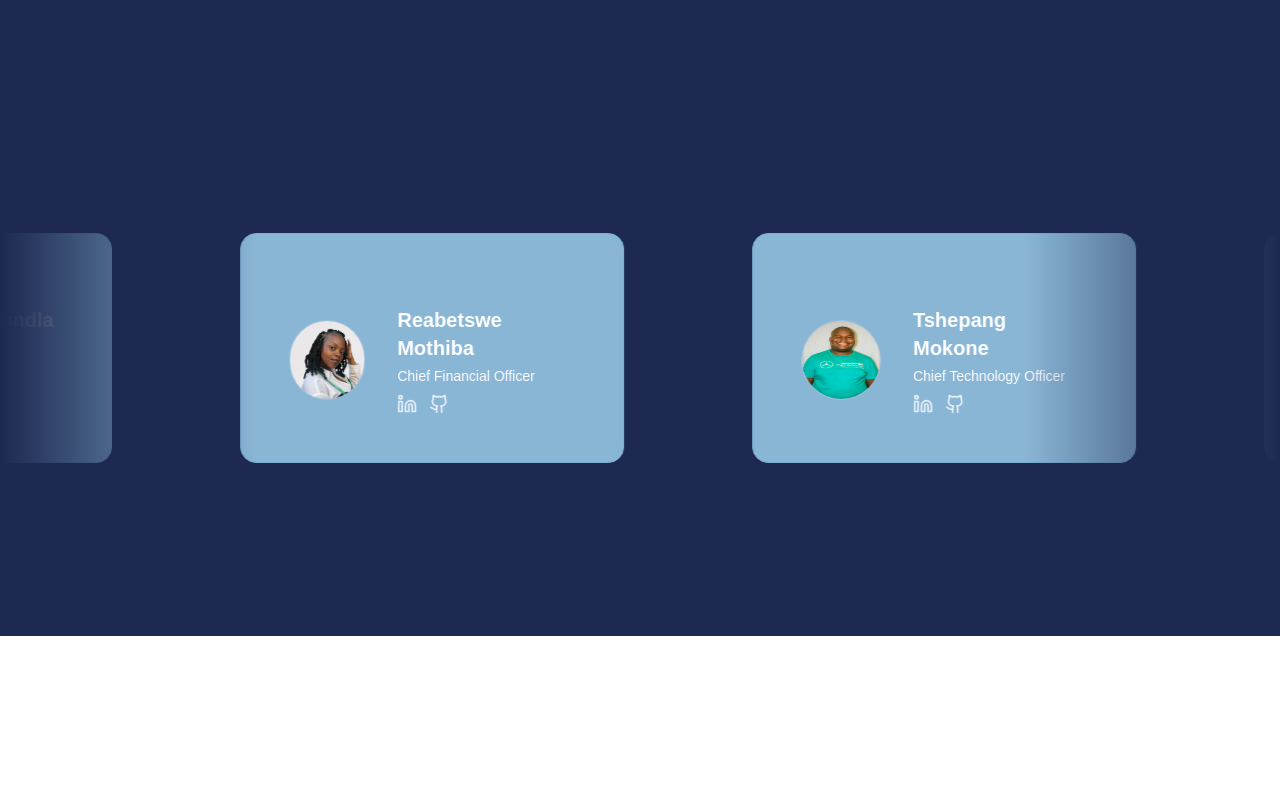
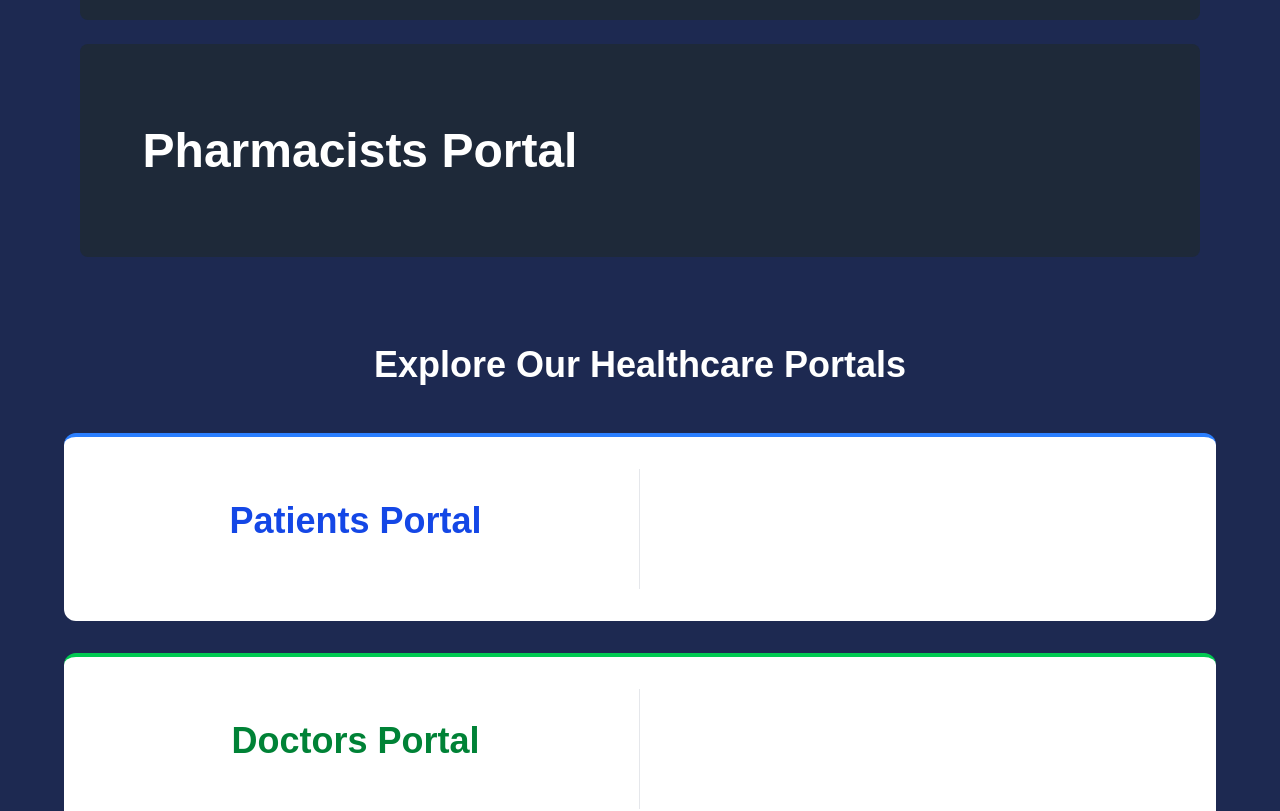
Before and after one commit to sandileSiwundla/BioHealthChain, a Next.js app: page / in a window 1280 px wide. Shown: the part 1220-2031 px from the top of the page. Before the commit the page ends 1856 px from the top, so only its background shows below. Built offline with nearby package versions, Linux system fonts and the light colour scheme.

Commit message:
Better card grid.

```diff
--- a/app/page.tsx
+++ b/app/page.tsx
@@ -5,6 +5,7 @@ import FloatingElements from '@/components/FloatingElement';
 import Team from '@/components/teams';
 import Stars from '@/components/ui/stars';
 import TitleCards from '@/components/FeatureGrid';
+import Cards from "@/components/ui/Card";
 
 
 const features = [
@@ -45,9 +46,11 @@ const Home = () => {
         </div>
       </div>
         <TitleCards/>
+        <Cards/>
 
 
         <Team/>
+
 
 
       <style jsx>{`
--- a/components/FeatureGrid.tsx
+++ b/components/FeatureGrid.tsx
@@ -1,11 +1,28 @@
 import React, { useState } from "react";
 import FeatureCard from "./titleCards";
 
+
 const features = [
-  { id: 1, title: "Analytics", description: "View your stats in real-time" },
-  { id: 2, title: "Reports", description: "Generate detailed reports" },
-  { id: 3, title: "Settings", description: "Customize your preferences" },
+  {
+    id: 1,
+    title: "Patients Portal",
+    description:
+      "Access your personal medical records securely on BioHealthChain. Apply for access to your health data, view all documents, track your treatment history, and maintain full control over who can access your information. Empower yourself with complete transparency and security in managing your healthcare.",
+  },
+  {
+    id: 2,
+    title: "Doctors Portal",
+    description:
+      "Register as a verified healthcare provider and gain access to patients’ medical data in a secure, permissioned environment. Review health records, monitor ongoing treatments, update patient information, and collaborate with other providers to ensure accurate and timely care. Streamline your workflow while maintaining data privacy and compliance.",
+  },
+  {
+    id: 3,
+    title: "Pharmacists Portal",
+    description:
+      "Sign up as a certified pharmacist and manage patient prescriptions efficiently. Track prescription requests, provide medications, and ensure timely fulfillment while updating the patient’s medical record on the blockchain. Enhance patient safety, reduce errors, and maintain a transparent, auditable record of all medication transactions.",
+  },
 ];
+
 
 const FeatureGrid: React.FC = () => {
   const [selected, setSelected] = useState<number | null>(null);
--- a/components/titleCards.tsx
+++ b/components/titleCards.tsx
@@ -6,17 +6,27 @@ interface FeatureCardProps {
   onClick?: () => void;
 }
 
-
 const FeatureCard: React.FC<FeatureCardProps> = ({ title, description, onClick }) => {
-    return(
+  return (
     <div
       onClick={onClick}
-        className="w-full bg-gray-800 shadow-md rounded-lg p-6 mb-4 cursor-pointer hover:shadow-xl transition-shadow"
+      className="w-full bg-gray-800 text-white rounded-lg p-8 mb-6 cursor-pointer relative overflow-hidden group"
     >
-            <h2 className="text-2xl font-bold mb-2">{title}</h2>
-            {description && <p className="text-gray-300"> {description}</p>}
+      <div className="flex items-center justify-center transition-all duration-700 group-hover:justify-between">
+        {/* Title */}
+        <h2 className="text-5xl font-bold text-center transition-all duration-700 group-hover:text-2xl group-hover:text-left flex-shrink-0">
+          {title}
+        </h2>
+
+        {/* Description */}
+        {description && (
+          <p className="opacity-0 w-1/2 ml-8 text-lg leading-snug transition-opacity duration-700 group-hover:opacity-100">
+            {description.split(" ").slice(0, 50).join(" ")}{/* roughly 4 lines */}
+          </p>
+        )}
+      </div>
     </div>
   );
 };
 
-export default FeatureCard
+export default FeatureCard;
--- /dev/null
+++ b/components/ui/Card.tsx
@@ -0,0 +1,105 @@
+"use client";
+
+import { useState } from "react";
+
+const Home = () => {
+  const [selectedCard, setSelectedCard] = useState<number | null>(null);
+
+  const features = [
+    {
+      id: 1,
+      title: "Patients Portal",
+      description: "Access your personal medical records securely on BioHealthChain. Apply for access to your health data, view all documents, track your treatment history, and maintain full control over who can access your information.",
+      icon: (
+        <svg xmlns="http://www.w3.org/2000/svg" className="h-12 w-12" fill="none" viewBox="0 0 24 24" stroke="currentColor">
+          <path strokeLinecap="round" strokeLinejoin="round" strokeWidth={2} d="M16 7a4 4 0 11-8 0 4 4 0 018 0zM12 14a7 7 0 00-7 7h14a7 7 0 00-7-7z" />
+        </svg>
+      ),
+      color: "blue"
+    },
+    {
+      id: 2,
+      title: "Doctors Portal",
+      description: "Register as a verified healthcare provider and gain access to patients' medical data in a secure, permissioned environment. Review health records, monitor ongoing treatments, update patient information.",
+      icon: (
+        <svg xmlns="http://www.w3.org/2000/svg" className="h-12 w-12" fill="none" viewBox="0 0 24 24" stroke="currentColor">
+          <path strokeLinecap="round" strokeLinejoin="round" strokeWidth={2} d="M3 12l2-2m0 0l7-7 7 7M5 10v10a1 1 0 001 1h3m10-11l2 2m-2-2v10a1 1 0 01-1 1h-3m-6 0a1 1 0 001-1v-4a1 1 0 011-1h2a1 1 0 011 1v4a1 1 0 001 1m-6 0h6" />
+        </svg>
+      ),
+      color: "green"
+    },
+    {
+      id: 3,
+      title: "Pharmacists Portal",
+      description: "Sign up as a certified pharmacist and manage patient prescriptions efficiently. Track prescription requests, provide medications, and ensure timely fulfillment while updating the patient's medical record.",
+      icon: (
+        <svg xmlns="http://www.w3.org/2000/svg" className="h-12 w-12" fill="none" viewBox="0 0 24 24" stroke="currentColor">
+          <path strokeLinecap="round" strokeLinejoin="round" strokeWidth={2} d="M19 21V5a2 2 0 00-2-2H7a2 2 0 00-2 2v16m14 0h2m-2 0h-5m-9 0H3m2 0h5M9 7h1m-1 4h1m4-4h1m-1 4h1m-5 10v-5a1 1 0 011-1h2a1 1 0 011 1v5m-4 0h4" />
+        </svg>
+      ),
+      color: "purple"
+    }
+  ];
+
+  return (
+    <div className="bg-[#1d2951] min-h-screen relative overflow-hidden">
+      {/* Feature Cards Section */}
+      <div className="relative z-10 px-8 pb-16 pt-12">
+        <div className="max-w-6xl mx-auto">
+          <h3 className="text-4xl font-bold text-center mb-12 text-white">
+            Explore Our Healthcare Portals
+          </h3>
+
+          <div className="space-y-8">
+            {features.map((feature) => (
+              <div
+                key={feature.id}
+                className={`bg-white rounded-xl p-8 cursor-pointer transition-all duration-500 ease-in-out transform hover:-translate-y-2 border-t-4 ${
+                  feature.color === 'blue' ? 'border-blue-500' :
+                  feature.color === 'green' ? 'border-green-500' : 'border-purple-500'
+                }`}
+                onMouseEnter={() => setSelectedCard(feature.id)}
+                onMouseLeave={() => setSelectedCard(null)}
+              >
+                <div className="flex min-h-[120px]">
+                  {/* Left side - Title and icon */}
+                  <div className={`w-1/2 pr-6 border-r border-gray-200 flex flex-col justify-center transition-all duration-500 ease-in-out ${
+                    selectedCard === feature.id ? 'items-start' : 'items-center'
+                  }`}>
+                    <div className="flex flex-col items-center transition-all duration-500 ease-in-out">
+                      <h4 className={`font-bold transition-all duration-500 ease-in-out ${
+                        selectedCard === feature.id ? 'text-3xl text-left' : 'text-4xl text-center'
+                      } ${
+                        feature.color === 'blue' ? 'text-blue-700' :
+                        feature.color === 'green' ? 'text-green-700' : 'text-purple-700'
+                      }`}>
+                        {feature.title}
+                      </h4>
+
+                      <div className={`transition-all duration-500 ease-in-out flex justify-center mt-4 ${
+                        selectedCard === feature.id ? 'opacity-100' : 'opacity-0 h-0 mt-0'
+                      }`}>
+                        {feature.icon}
+                      </div>
+                    </div>
+                  </div>
+
+                  {/* Right side - Description */}
+                  <div className={`w-1/2 pl-6 overflow-hidden transition-all duration-500 ease-in-out flex items-center ${
+                    selectedCard === feature.id ? 'max-h-96 opacity-100' : 'max-h-0 opacity-0'
+                  }`}>
+                    <p className="text-gray-700 text-lg leading-relaxed">
+                      {feature.description}
+                    </p>
+                  </div>
+                </div>
+              </div>
+            ))}
+          </div>
+        </div>
+      </div>
+    </div>
+  );
+};
+
+export default Home;
```
Lines whose indentation alone changed are shown as unchanged.
